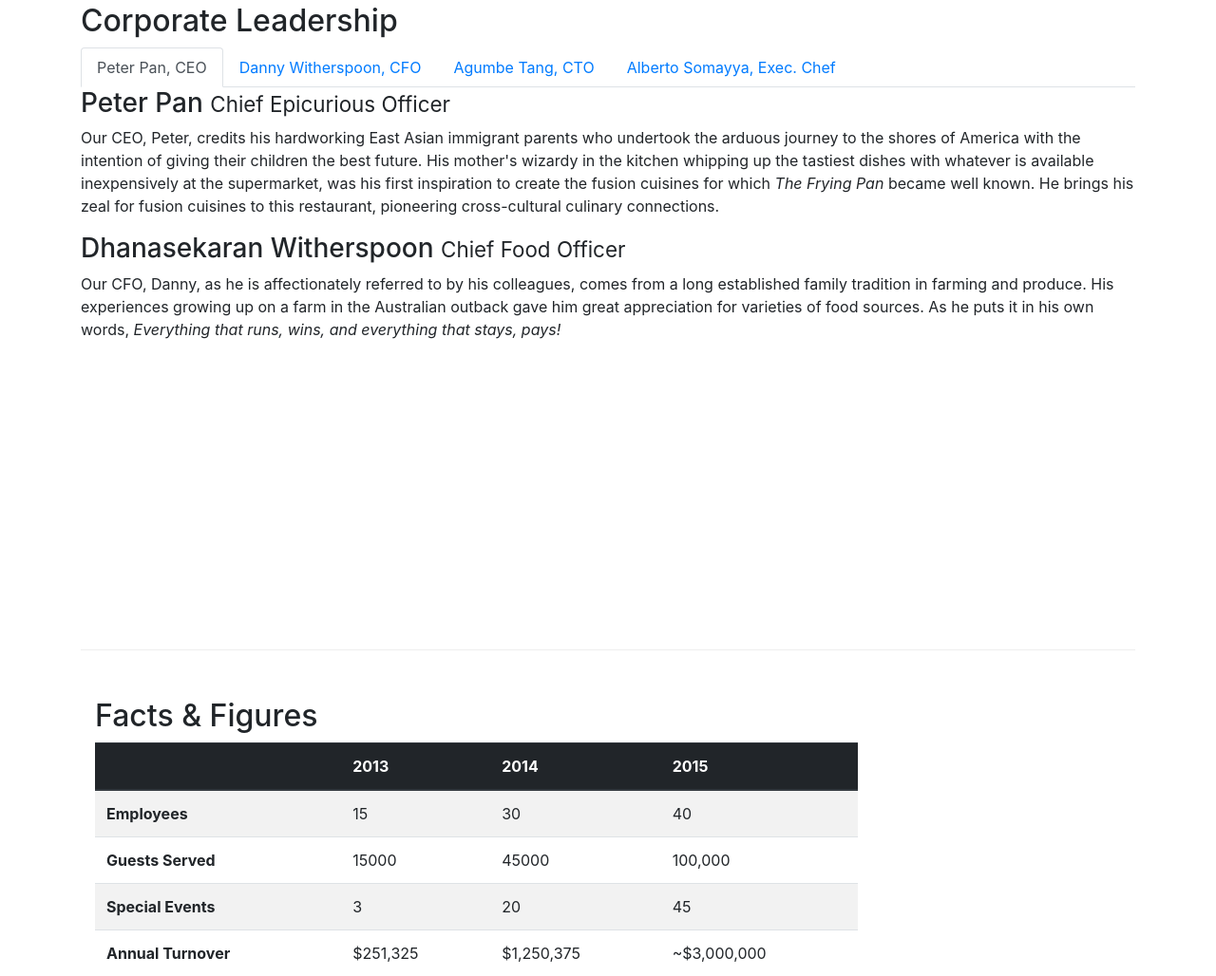
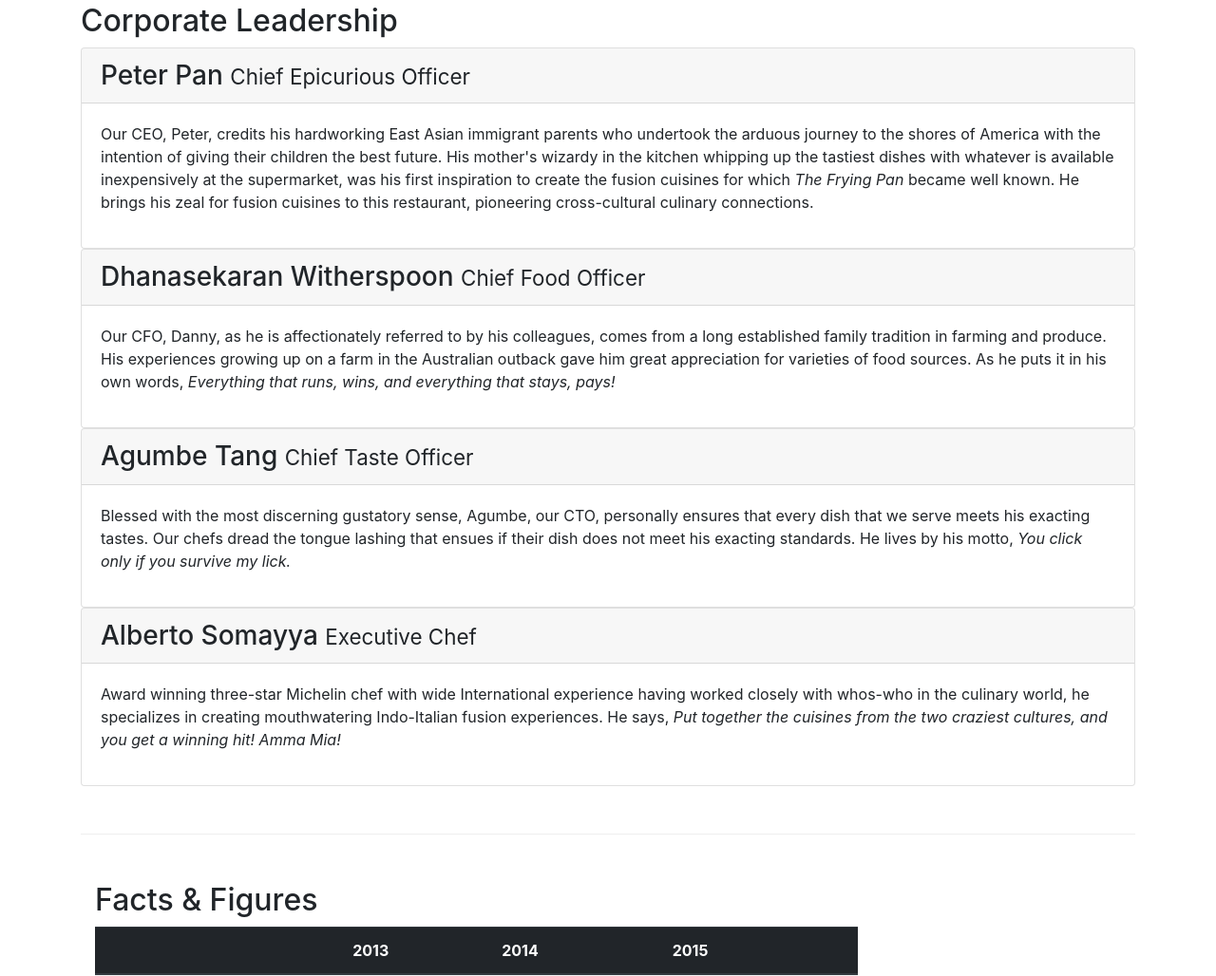
Before and after one commit to Rasputin2/CourseraNPM, a website: page aboutus.html in a window 1280 px wide. Shown: the part 1238-2266 px from the top of the page at 95% size. Drawn offline with nearby package versions, Linux system fonts and the light colour scheme.

Commit message:
Accordion

```diff
--- a/aboutus.html
+++ b/aboutus.html
@@ -101,6 +101,74 @@
         <div class ="col-12 row row-content align-items-center">
             <div>
                 <h2>Corporate Leadership</h2>
+
+
+
+
+                <div id="accordion">
+                    <div class="card">
+                        <div class="card-header" role="tab" id="peterhead">
+                            <h3 class = "mb-0">
+                                <a data-toggle="collapse" data-target="#peter"
+                                    >Peter Pan <small>Chief Epicurious Officer</small>
+                                </a>
+                            </h3>
+                        </div>
+                        <div role="tabpanel" class="collapse show" id="peter" data-parent="#accordion">
+                            <div class="card-body">
+                                <p class="d-none d-sm-block">Our CEO, Peter, credits his hardworking East Asian immigrant parents who undertook the arduous journey to the shores of America with the intention of giving their children the best future. His mother's wizardy in the kitchen whipping up the tastiest dishes with whatever is available inexpensively at the supermarket, was his first inspiration to create the fusion cuisines for which <em>The Frying Pan</em> became well known. He brings his zeal for fusion cuisines to this restaurant, pioneering cross-cultural culinary connections.</p>
+                            </div>
+                        </div>
+                    </div>
+
+                    <div class="card">
+                        <div class="card-header" role="tab" id="peterhead">
+                            <h3 class = "mb-0">
+                                <a data-toggle="collapse" data-target="#peter">
+                                    Dhanasekaran Witherspoon <small>Chief Food Officer</small>
+                                </a>
+                            </h3>
+                        </div>
+                        <div role="tabpanel" class="collapse show" id="dannyr" data-parent="#accordion">
+                            <div class="card-body">
+                                <p class="d-none d-sm-block">Our CFO, Danny, as he is affectionately referred to by his colleagues, comes from a long established family tradition in farming and produce. His experiences growing up on a farm in the Australian outback gave him great appreciation for varieties of food sources. As he puts it in his own words, <em>Everything that runs, wins, and everything that stays, pays!</em></p>
+                            </div>
+                        </div>
+                    </div>
+
+                    <div class="card">
+                        <div class="card-header" role="tab" id="peterhead">
+                            <h3 class = "mb-0">
+                                <a data-toggle="collapse" data-target="#agumbe">
+                                    Agumbe Tang <small>Chief Taste Officer</small>
+                                </a>
+                            </h3>
+                        </div>
+                        <div role="tabpanel" class="collapse show" id="agumbe" data-parent="#accordion">
+                            <div class="card-body">
+                                <p class="d-none d-sm-block">Blessed with the most discerning gustatory sense, Agumbe, our CTO, personally ensures that every dish that we serve meets his exacting tastes. Our chefs dread the tongue lashing that ensues if their dish does not meet his exacting standards. He lives by his motto, <em>You click only if you survive my lick.</em></p>
+                            </div>
+                        </div>
+                    </div>
+
+                    <div class="card">
+                        <div class="card-header" role="tab" id="peterhead">
+                            <h3 class = "mb-0">
+                                <a data-toggle="collapse" data-target="#alberto">
+                                    Alberto Somayya <small>Executive Chef</small>
+                                </a>
+                            </h3>
+                        </div>
+                        <div role="tabpanel" class="collapse show" id="alberto" data-parent="#accordion">
+                            <div class="card-body">
+                                <p class="d-none d-sm-block">Award winning three-star Michelin chef with wide International experience having worked closely with whos-who in the culinary world, he specializes in creating mouthwatering Indo-Italian fusion experiences. He says, <em>Put together the cuisines from the two craziest cultures, and you get a winning hit! Amma Mia!</em></p>
+                            </div>
+                        </div>
+                    </div>
+                </div>
+
+
+                <!--This is the Code Used for File Folder Tabs
                     <ul class="nav nav-tabs">
                         <li class="nav-item">
                         <a class="nav-link active" href="#peter"
@@ -120,13 +188,13 @@
                         </li>
                     </ul>
 
-                <div tab-content>
+                <div id="tab-content">
                     <div role="tabpanel" class="tab-pane fade show active" id="peter">
                         <h3>Peter Pan <small>Chief Epicurious Officer</small></h3>
                         <p class="d-none d-sm-block">Our CEO, Peter, credits his hardworking East Asian immigrant parents who undertook the arduous journey to the shores of America with the intention of giving their children the best future. His mother's wizardy in the kitchen whipping up the tastiest dishes with whatever is available inexpensively at the supermarket, was his first inspiration to create the fusion cuisines for which <em>The Frying Pan</em> became well known. He brings his zeal for fusion cuisines to this restaurant, pioneering cross-cultural culinary connections.</p>
                     </div>
 
-                    <div role="tabpanel" class="tab-pane fade show" id="danny">
+                    <div role="tabpanel" class="tab-pane fade" id="danny">
                         <h3>Dhanasekaran Witherspoon <small>Chief Food Officer</small></h3>
                         <p class="d-none d-sm-block">Our CFO, Danny, as he is affectionately referred to by his colleagues, comes from a long established family tradition in farming and produce. His experiences growing up on a farm in the Australian outback gave him great appreciation for varieties of food sources. As he puts it in his own words, <em>Everything that runs, wins, and everything that stays, pays!</em></p>
                     </div>
@@ -140,7 +208,9 @@
                         <h3>Alberto Somayya <small>Executive Chef</small></h3>
                         <p class="d-none d-sm-block">Award winning three-star Michelin chef with wide International experience having worked closely with whos-who in the culinary world, he specializes in creating mouthwatering Indo-Italian fusion experiences. He says, <em>Put together the cuisines from the two craziest cultures, and you get a winning hit! Amma Mia!</em></p>
                     </div>
-                </div>
+                </div>-->
+
+
             </div>
        </div>
        <div class="row row-content">
```
